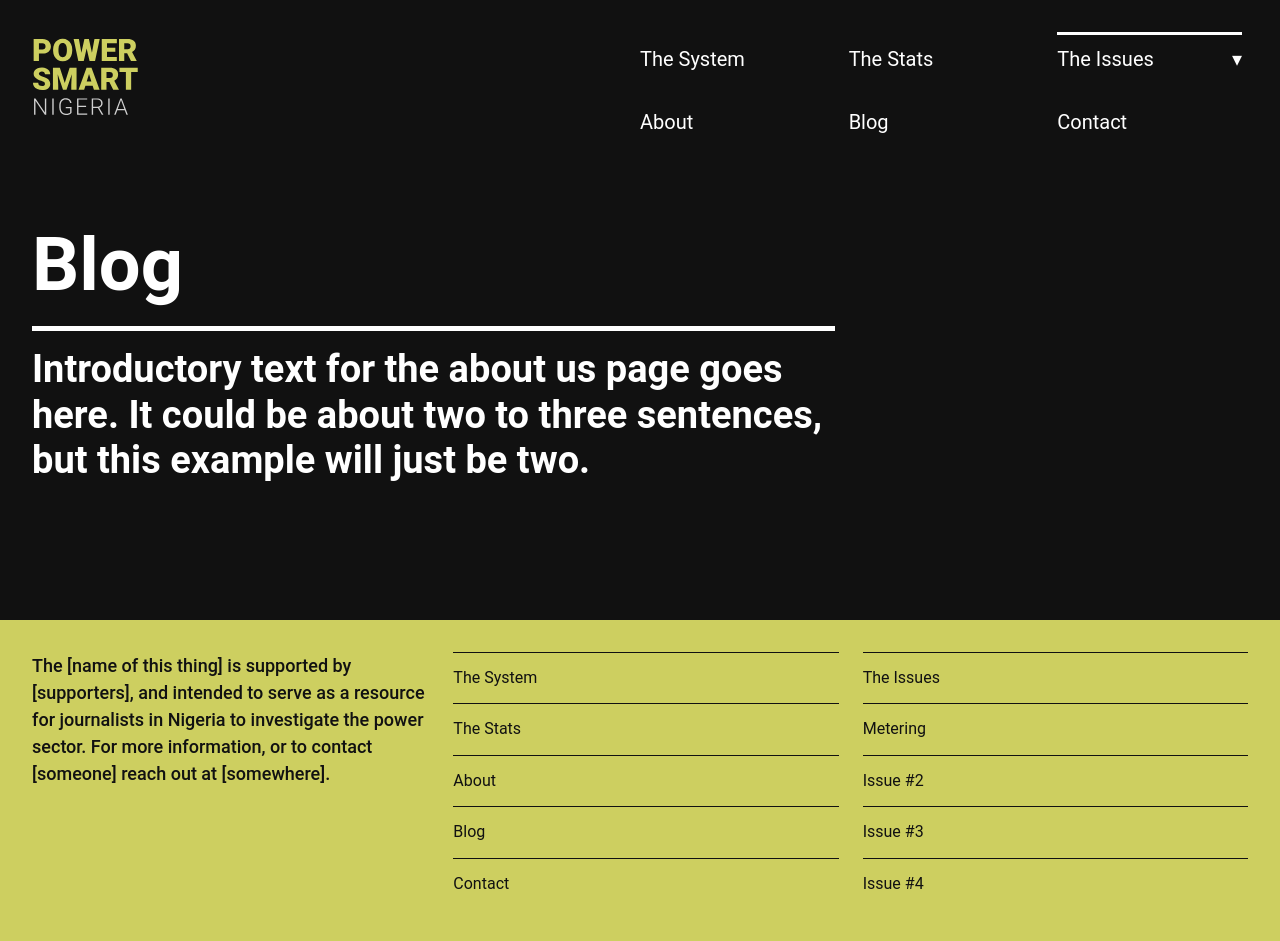
After one commit to theReboot/powertoolkit, a Django app: page /blog/ in a window 1280 px wide. The commit adds this page. Run offline with Django 3.2, Linux system fonts and the light colour scheme; style sheets or scripts are compiled from the project's sources; some web fonts are replaced.

Commit message:
Added links and routing for the Blog page

```diff
--- a/powerkit/powerkit/urls.py
+++ b/powerkit/powerkit/urls.py
@@ -49,6 +49,11 @@ urlpatterns = [
         TemplateView.as_view(template_name='contact.html'),
         name='contact'
     ),
+    path(
+        'blog/',
+        TemplateView.as_view(template_name='blog.html'),
+        name='blog'
+    ),
 ]
 
 
--- /dev/null
+++ b/powerkit/templates/blog.html
@@ -0,0 +1,16 @@
+{% extends "base.html" %}
+{% load staticfiles %}
+
+{% block title %}About Us{%endblock title %}
+
+{% block content %}
+<section>
+  <div class="col-2-3 overlap">
+    <h1>Blog</h1>
+    <p class="introSentence introSentence--border">
+      Introductory text for the about us page goes here. It could be about two
+      to three sentences, but this example will just be two.
+    </p>
+  </div>
+</section>
+{% endblock content %}
--- a/powerkit/templates/includes/header.html
+++ b/powerkit/templates/includes/header.html
@@ -43,7 +43,7 @@
         </div>
       </div>
       <a class="topNav__item" href="{% url 'about' %}">About</a>
-      <a class="topNav__item" href="#">Blog</a>
+      <a class="topNav__item" href="{% url 'blog' %}">Blog</a>
       <a class="topNav__item" href="{% url 'contact' %}">Contact</a>
       <a
         href="javascript:void(0);"
```
